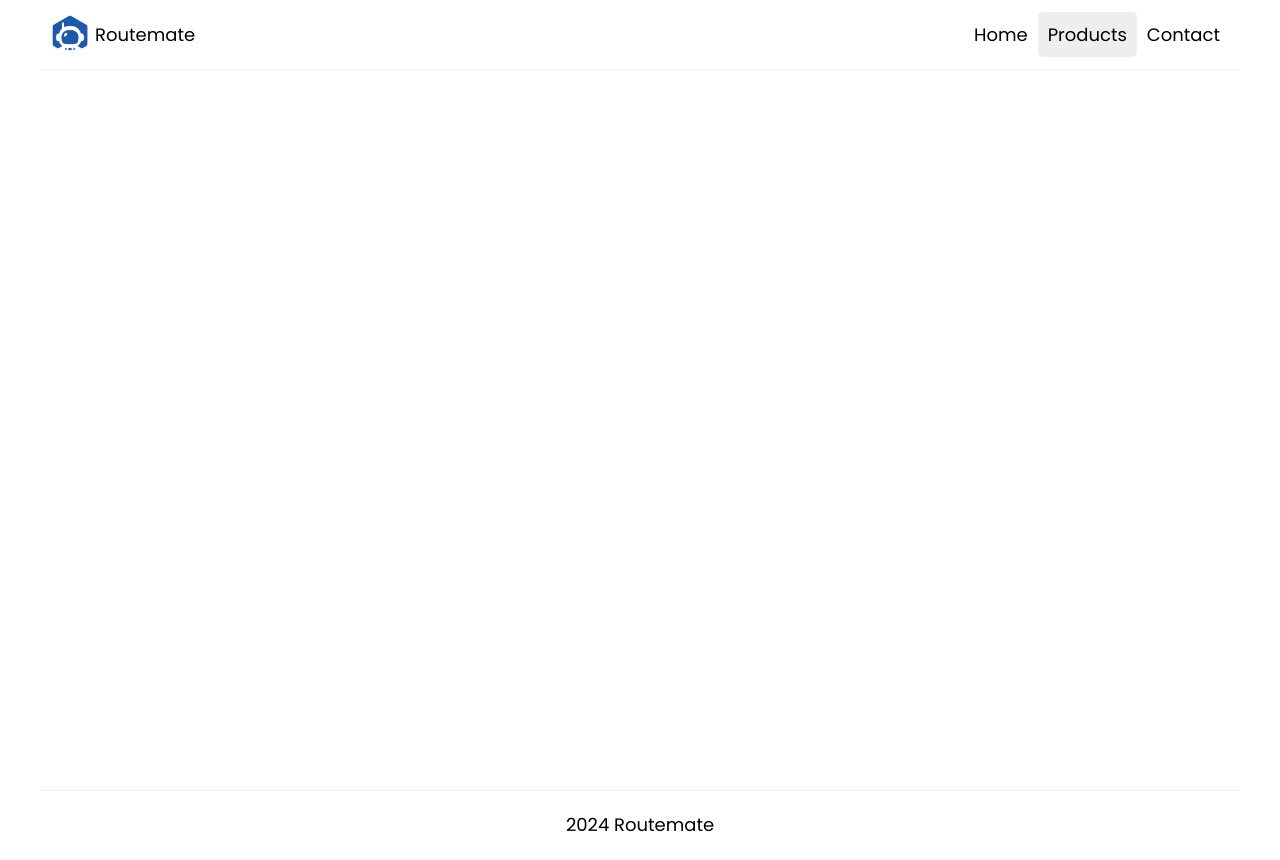
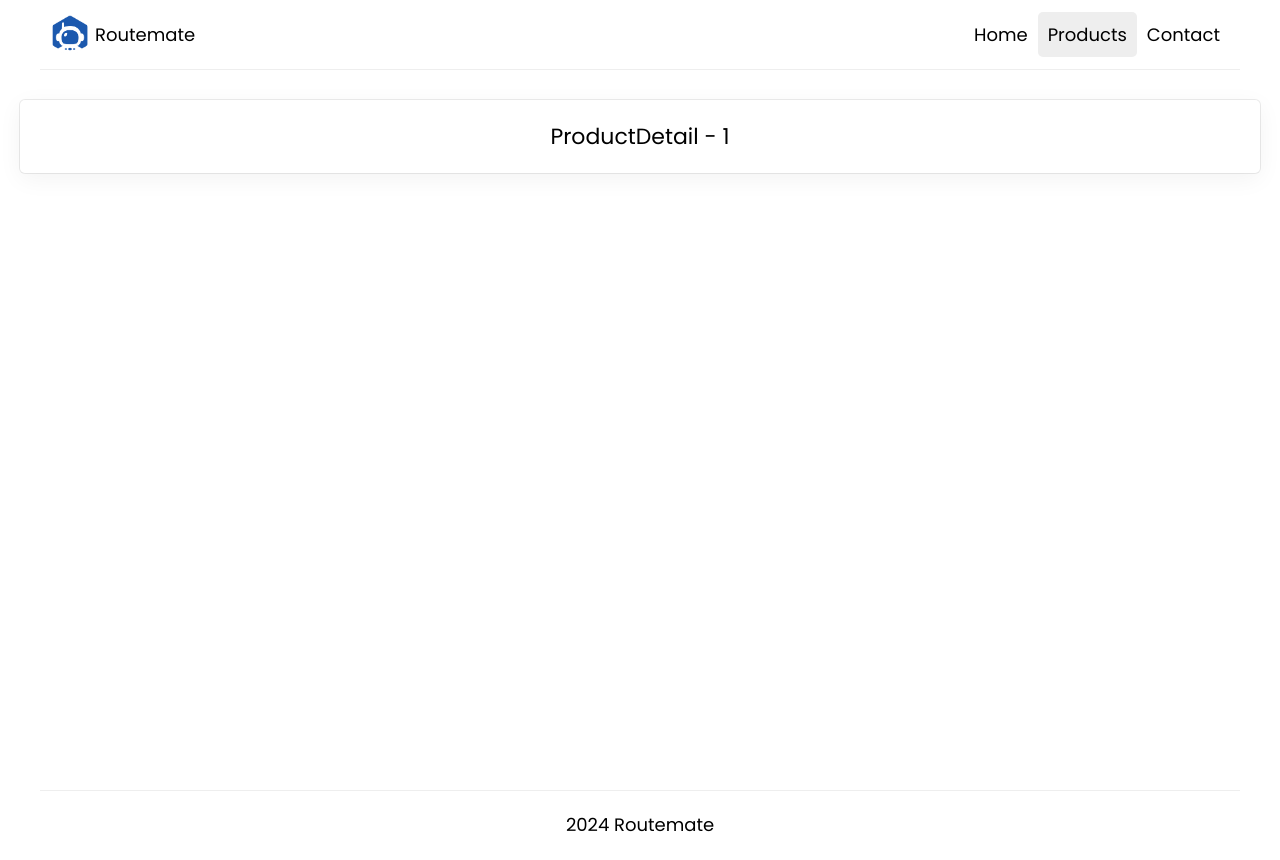
Before and after one commit to devesh1808/RouteMate, a React (Vite) app: page /products/1 in a window 1280 px wide. Built offline with nearby package versions, Linux system fonts and the light colour scheme.

Commit message:
used useParams to make the url dynamic for different values

```diff
--- a/src/App.jsx
+++ b/src/App.jsx
@@ -18,7 +18,7 @@ export default function App() {
         <Routes>
           <Route path="/" element={<Home />} />
           <Route path="products" element={<ProductList />} />
-          <Route path="products/1001" element={<ProductDetail />} />
+          <Route path="products/:id" element={<ProductDetail />} />
           <Route path="contact" element={<Contact />} />
           <Route
             path="/admin"
--- a/src/components/ProductDetail.jsx
+++ b/src/components/ProductDetail.jsx
@@ -1,3 +1,9 @@
+import { useParams } from "react-router-dom";
+
 export const ProductDetail = () => {
-  return <div className="component">ProductDetail</div>;
+  const params = useParams();
+
+  return (
+    <div className="component">ProductDetail - {params.id}</div>
+  );
 };
```
